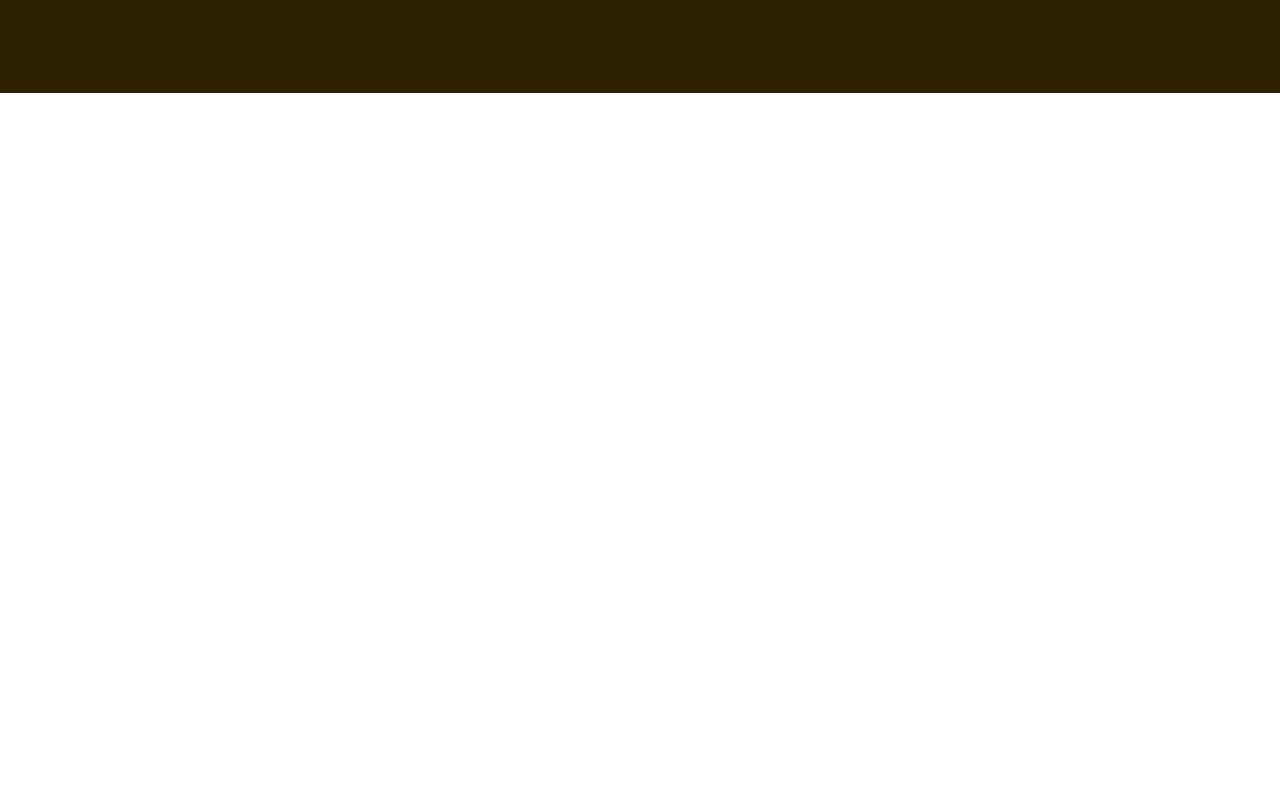
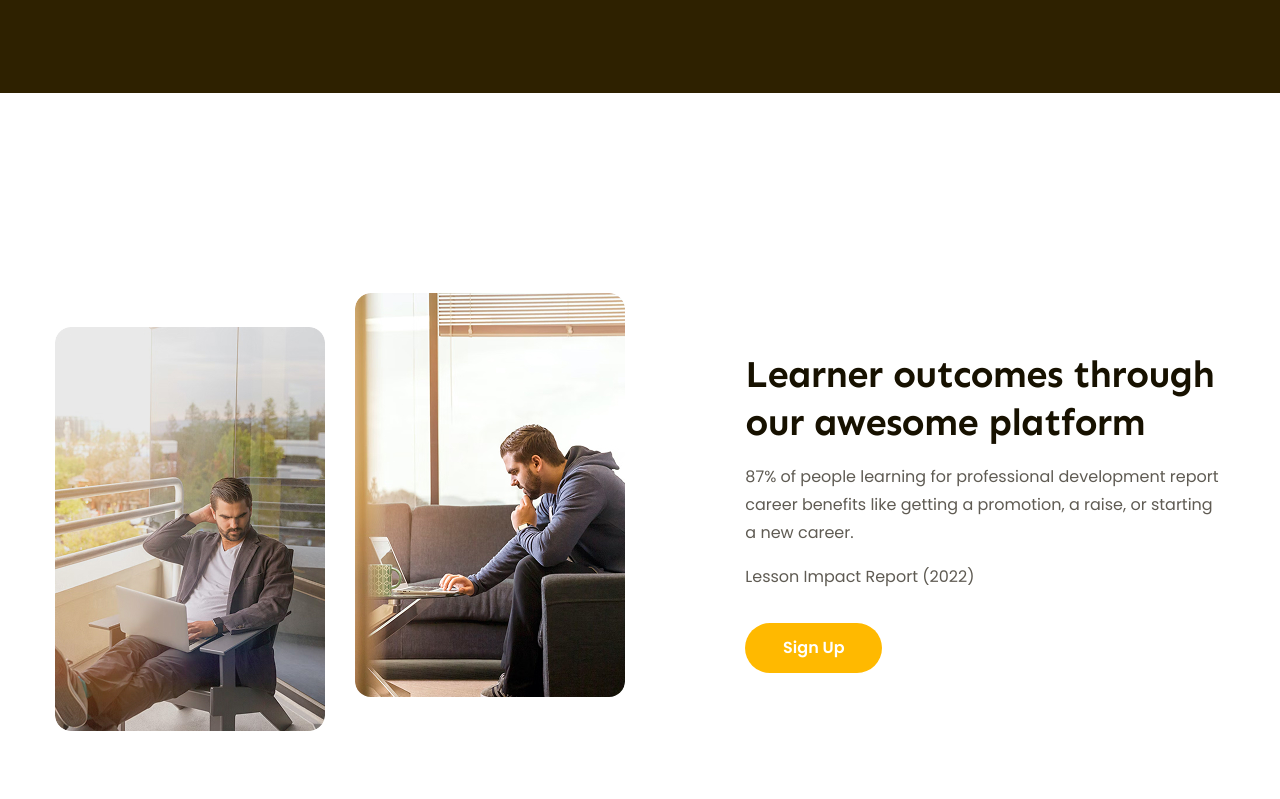
Before and after one commit to KhoaLeoPard10/htmlcss-project-02, a plain HTML site: page index.html in a window 1280 px wide. Shown: the part 2190-2989 px from the top of the page. Drawn offline with Linux system fonts and the light colour scheme.

Commit message:
Làm phần Features #1

```diff
--- a/assets/css/styles.css
+++ b/assets/css/styles.css
@@ -481,3 +481,52 @@ a {
     line-height: 1.54;
     color: #ffffff;
 }
+
+/* ====== Features ====== */
+.features {
+    margin-top: 135px;
+    padding: 65px 0;
+}
+
+.features .body {
+    display: flex;
+    justify-content: space-between;
+}
+
+.features .images {
+    display: flex;
+    gap: 0 30px;
+}
+
+.features .images img {
+    width: 270px;
+    height: 404px;
+    border-radius: 16px;
+    object-fit: cover;
+}
+
+.features .images .lower {
+    margin-top: 34px;
+}
+
+.features .content {
+    width: 41%;
+    display: flex;
+    flex-direction: column;
+    align-items: flex-start;
+    justify-content: center;
+}
+
+.features .desc {
+    margin-top: 16px;
+    font-size: 1.6rem;
+    line-height: 1.75;
+    color: #5f5b53;
+}
+
+.features .content .cta-btn {
+    margin-top: 32px;
+    min-width: 137px;
+    color: #ffffff;
+    background: var(--primary-color);
+}
--- a/index.html
+++ b/index.html
@@ -420,6 +420,30 @@
                     </div>
                 </div>
             </div>
+
+            <!-- Features -->
+            <div class="features">
+                <div class="main-content">
+                    <div class="body">
+                        <div class="images">
+                            <img class="lower" src="./assets/img/features-1.jpg" alt="" />
+                            <img src="./assets/img/features-2.jpg" alt="" />
+                        </div>
+                        <div class="content">
+                            <h2 class="heading lv2">
+                                Learner outcomes through our awesome platform
+                            </h2>
+                            <p class="desc">
+                                87% of people learning for professional
+                                development report career benefits like getting
+                                a promotion, a raise, or starting a new career.
+                            </p>
+                            <p class="desc">Lesson Impact Report (2022)</p>
+                            <a href="#!" class="btn cta-btn">Sign Up</a>
+                        </div>
+                    </div>
+                </div>
+            </div>
         </main>
     </body>
 </html>
```
Also changed, not shown: assets/img/features-1.jpg (added), assets/img/features-2.jpg (added).
